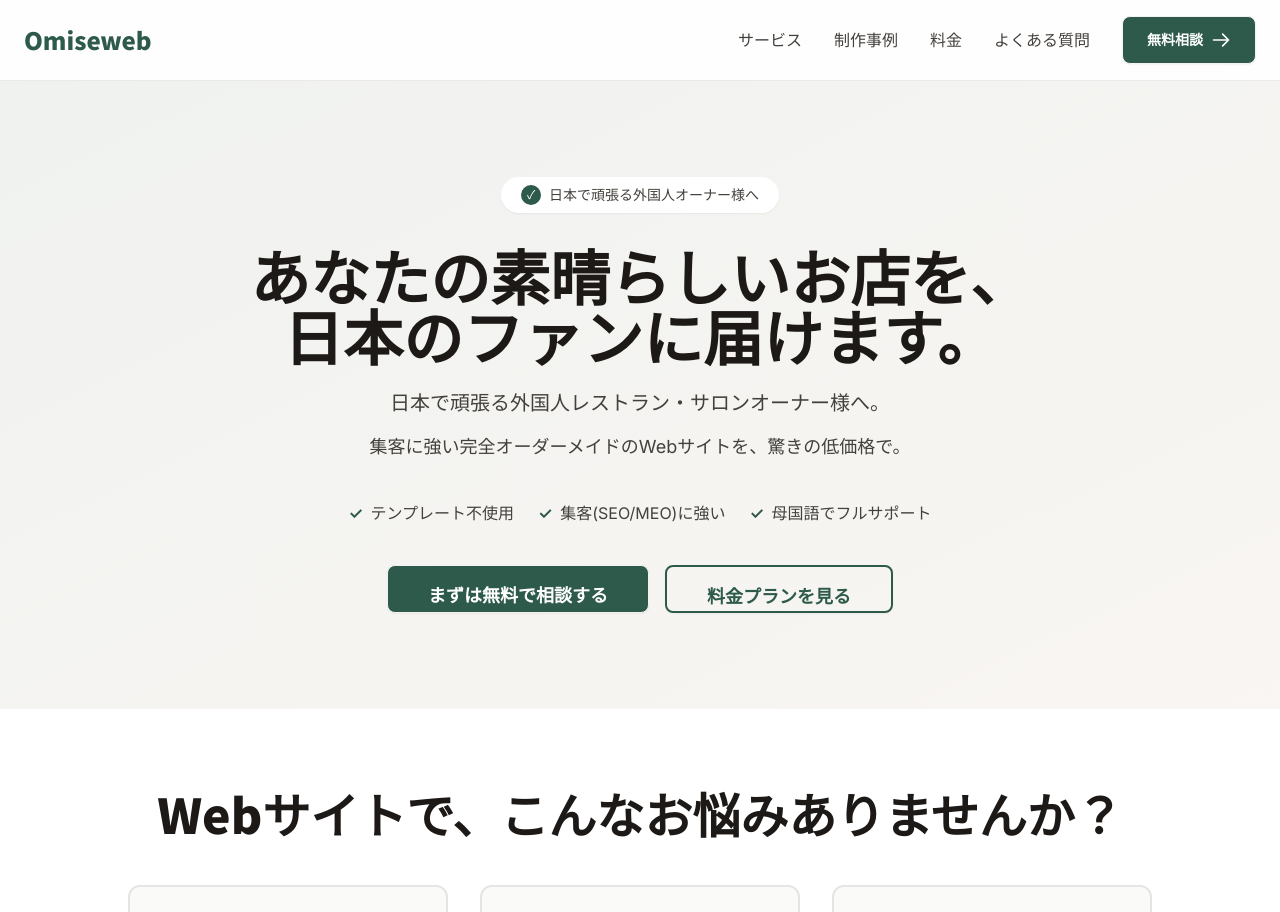
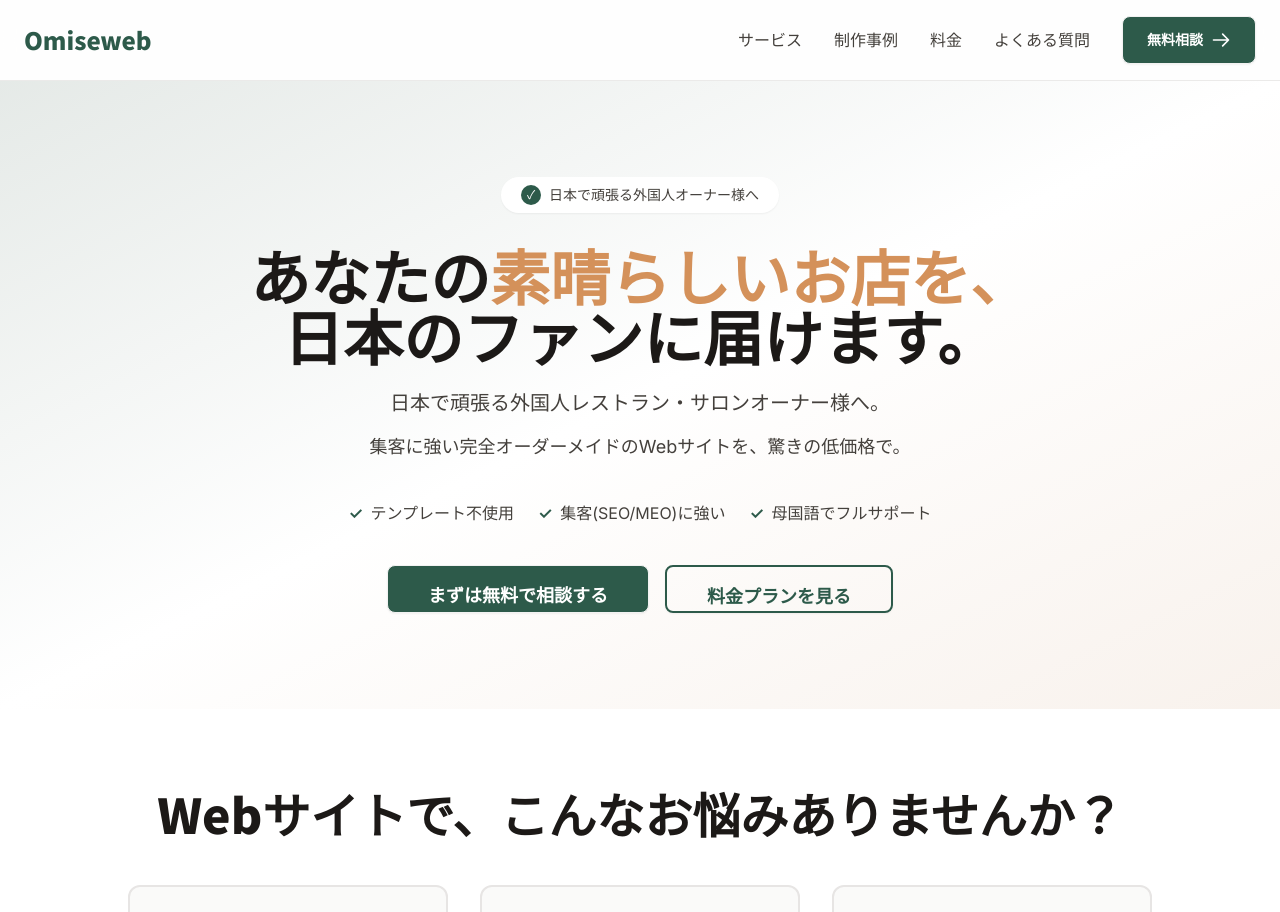
Before and after one commit to greatworkjapan/webtest, an Astro site: page / in a window 1280 px wide. Shown: the top 912 px of the page. Built offline with nearby package versions, Linux system fonts and the light colour scheme; Astro itself is replaced by a stand-in of ours.

Commit message:
Update Hero.astro

```diff
--- a/src/components/Hero.astro
+++ b/src/components/Hero.astro
@@ -1,8 +1,9 @@
 ---
 ---
 
-<section class="relative overflow-hidden bg-gradient-to-br from-primary/5 to-accent/5 py-24">
-  <div class="absolute top-0 right-0 w-[600px] h-[600px] -translate-y-1/2 translate-x-1/4 bg-gradient-radial from-accent/10 to-transparent rounded-full"></div>
+<section class="relative overflow-hidden bg-gradient-to-br from-primary/10 via-white to-accent/10 py-24">
+  <div class="absolute top-0 right-0 w-[600px] h-[600px] -translate-y-1/2 translate-x-1/4 bg-gradient-radial from-accent/20 to-transparent rounded-full blur-3xl animate-pulse"></div>
+  <div class="absolute bottom-0 left-0 w-[400px] h-[400px] translate-y-1/2 -translate-x-1/4 bg-gradient-radial from-primary/10 to-transparent rounded-full blur-3xl animate-pulse delay-1000"></div>
 
   <div class="container mx-auto px-6 relative z-10">
     <div class="text-center max-w-4xl mx-auto">
@@ -12,7 +13,7 @@
       </div>
 
       <h1 class="text-5xl md:text-6xl font-black text-stone-900 mb-6 leading-tight font-jp">
-        あなたの素晴らしいお店を、<br>日本のファンに届けます。
+        あなたの<span class="text-accent-warm">素晴らしいお店を、</span><br>日本のファンに届けます。
       </h1>
 
       <p class="text-xl font-medium text-stone-700 mb-4">
@@ -39,10 +40,10 @@
       </div>
 
       <div class="flex flex-wrap justify-center gap-4">
-        <a href="#contact" class="btn bg-primary text-white px-10 py-4 rounded-lg text-lg font-semibold hover:bg-primary-light hover:-translate-y-1 hover:shadow-xl transition-all">
+        <a href="#contact" class="btn bg-primary text-white px-10 py-4 rounded-lg text-lg font-semibold hover:bg-primary-light hover:-translate-y-1 hover:shadow-xl transition-all duration-300">
           まずは無料で相談する
         </a>
-        <a href="#pricing" class="btn bg-transparent text-primary border-2 border-primary px-10 py-4 rounded-lg text-lg font-semibold hover:bg-primary hover:text-white transition-all">
+        <a href="#pricing" class="btn bg-transparent text-primary border-2 border-primary px-10 py-4 rounded-lg text-lg font-semibold hover:bg-primary hover:text-white transition-all duration-300">
           料金プランを見る
         </a>
       </div>
```
